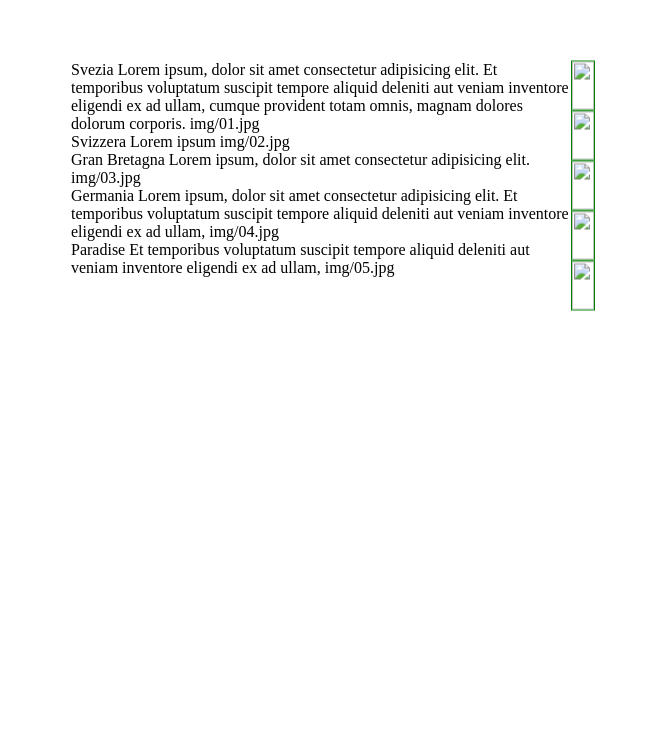
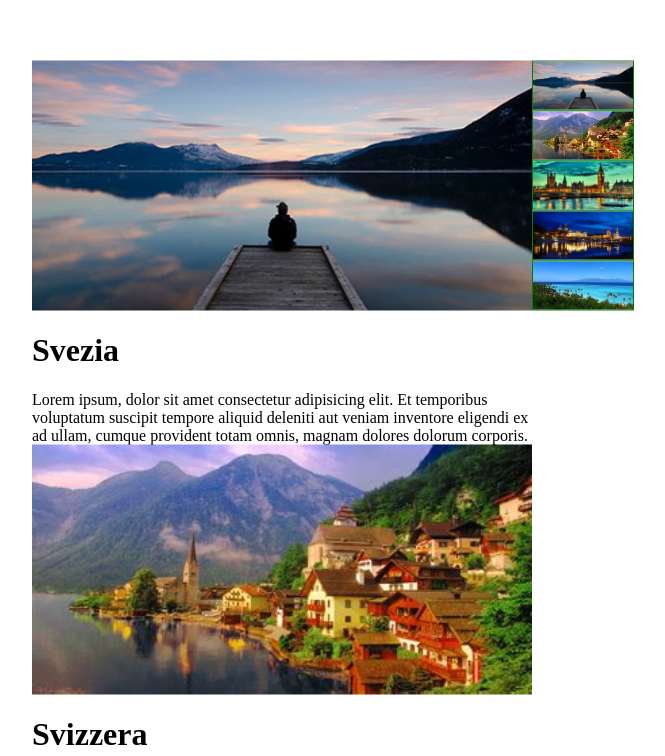
Before and after one commit to edodima13/vue-slider, a plain HTML site: page index.html in a window 1280 px wide. Shown: the part 185-941 px from the top of the page, without its empty margins (308-973 px from the left). Before the commit the page ends 800 px from the top, so only its background shows below. Drawn offline with nearby package versions, Linux system fonts and the light colour scheme.

Commit message:
avanzamento

```diff
--- a/index.html
+++ b/index.html
@@ -12,7 +12,9 @@
     <div id="root">
         <div  id="primocontainer" class="container">
             <div v-for="card in cards">
-                {{card.title}} {{card.text}} {{card.items}}
+                <img :src="card.items" alt="">
+                <h1>{{card.title}}</h1>
+                <p>{{card.text}}</p>
             </div>
 
         </div>
@@ -20,8 +22,7 @@
            <!--<div >
                 {{card.items}}
             </div>-->
-            <img v-for="items in cards" :src="items" alt="">
-
+            <img v-for="items in cards" :src="items.items" alt="">
         </div>
     </div>
 
```
